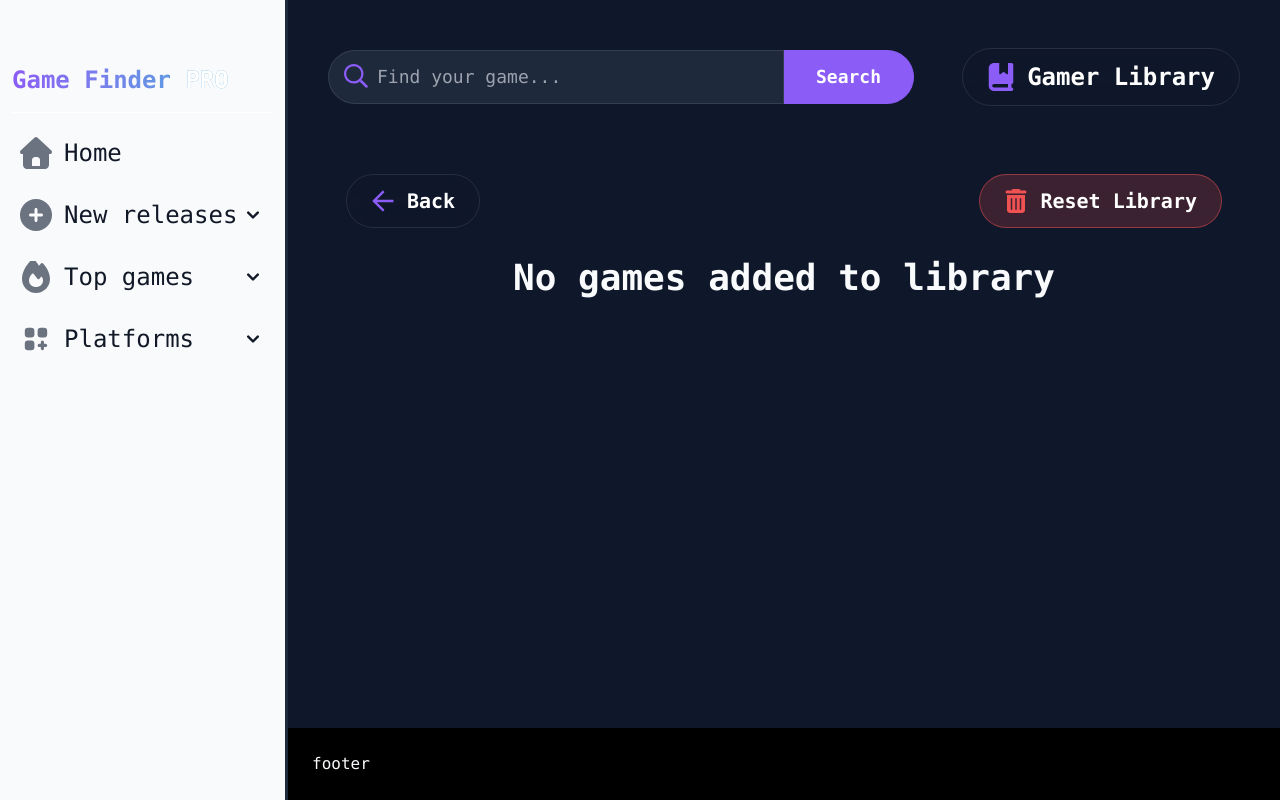
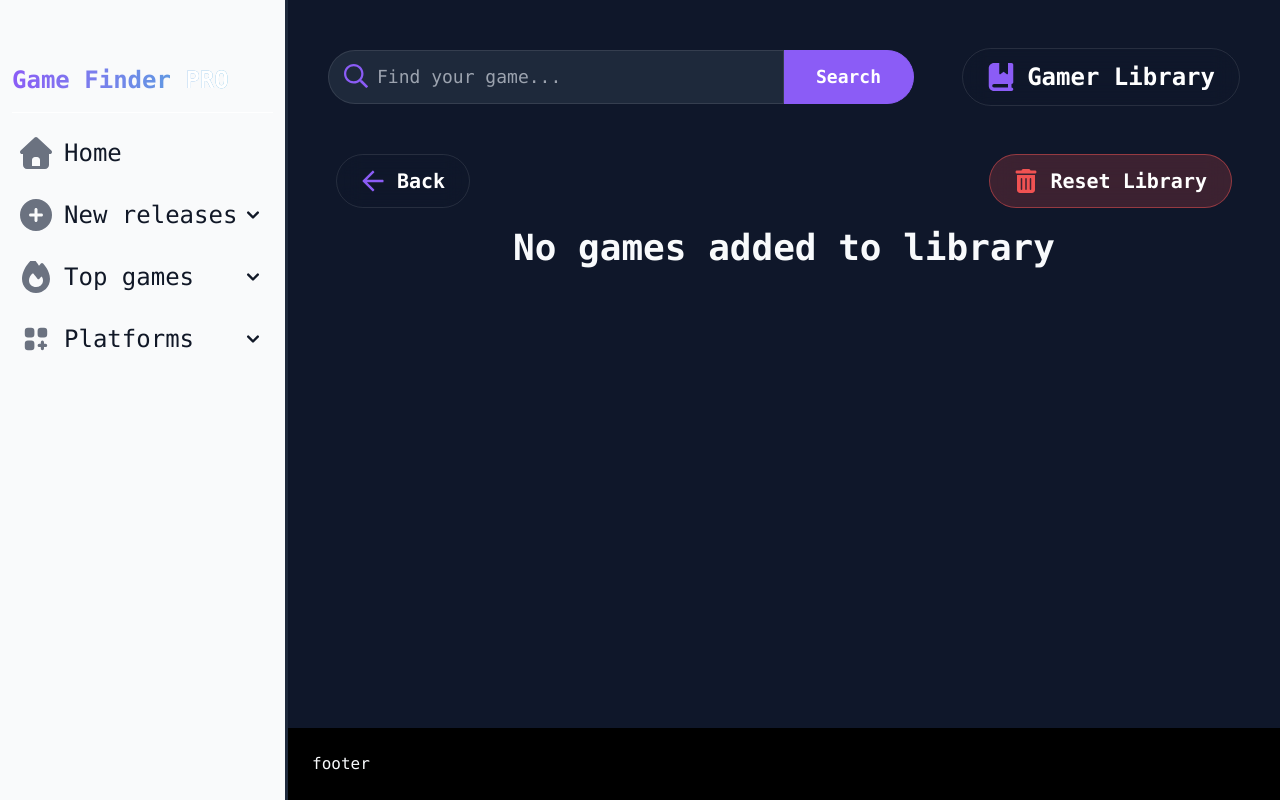
Before and after one commit to DayanVR/game-finder-pro-v2, a Next.js app: page /gamer-library in a window 1280 px wide. Built offline with nearby package versions, Linux system fonts and the light colour scheme.

Commit message:
fix: Correct section to div for layout consistency in GamerLibraryPage

```diff
--- a/src/app/gamer-library/page.tsx
+++ b/src/app/gamer-library/page.tsx
@@ -4,7 +4,7 @@
 export default function GamerLibraryPage() {
   return (
     <>
-      <section className="flex h-full w-full items-center justify-between">
+      <div className="flex h-full w-full items-center justify-between">
         <NavigateBack />
         <button
           type="button"
@@ -16,9 +16,9 @@
             Reset Library
           </span>
         </button>
-      </section>
+      </div>
 
-      <section className="mt-6 flex h-full w-full items-center justify-center">
+      <section className="flex h-full w-full items-center justify-center">
         <div>
           <h1 className="text-4xl font-bold">No games added to library</h1>
         </div>
```
